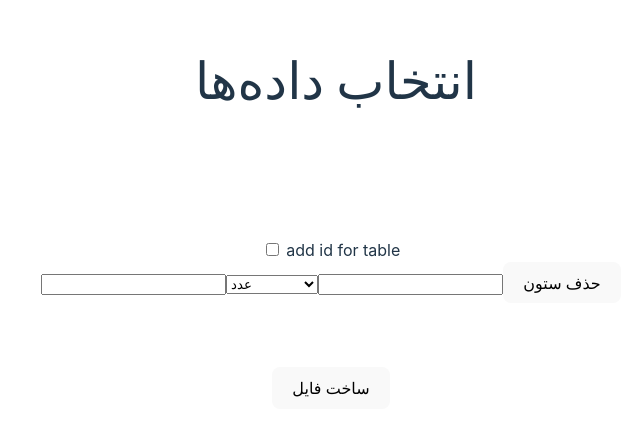
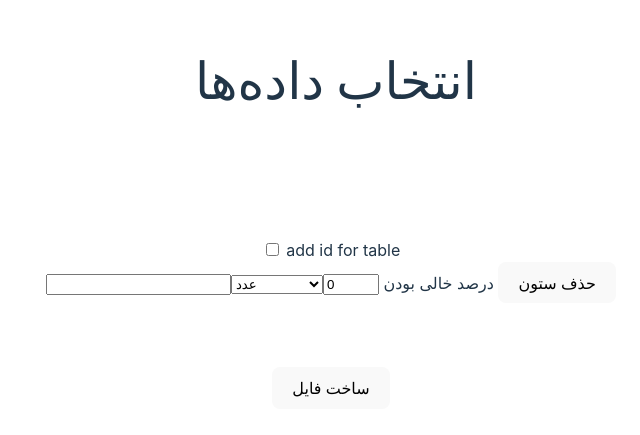
Before and after one commit to mohsen12999/mock-data-generator, a Vue app: page / in a window 1280 px wide. Shown: the part 171-606 px from the top of the page, without its empty margins (304-944 px from the left). Built offline with nearby package versions, Linux system fonts and the light colour scheme.

Commit message:
add email option and save function

```diff
--- a/src/components/DataCard.vue
+++ b/src/components/DataCard.vue
@@ -4,6 +4,17 @@ import { ref } from "vue";
 defineProps<{ msg: string }>();
 
 // const count = ref(0)
+const downloadfile = () => {
+  console.log("downloadfile");
+
+  // const link = document.createElement("a");
+  // const content = document.querySelector("textarea").value;
+  // const file = new Blob([content], { type: 'text/plain' });
+  // link.href = URL.createObjectURL(file);
+  // link.download = "sample.txt";
+  // link.click();
+  // URL.revokeObjectURL(link.href);
+}
 </script>
 
 <template>
@@ -26,22 +37,27 @@ defineProps<{ msg: string }>();
         <option value="number">عدد</option>
         <option value="first_name">نام</option>
         <option value="last_name">نام خانوادگی</option>
+        <option value="email">ایمیل</option>
         <option value="city">شهر</option>
         <option value="country">کشور</option>
       </select>
-      <input type="text" name="" id="" />
+      <input type="number" class="empty_percentage" name="" id="" value="0" />
+      درصد خالی بودن
       <button type="button">حذف ستون</button>
     </div>
 
   </div>
 
   <div class="card">
-    <button type="button">ساخت فایل</button>
+    <button type="button" @click="downloadfile()">ساخت فایل</button>
   </div>
 </template>
 
 <style scoped>
-.card > * {
+.card>* {
   margin-right: 10px;
 }
+.empty_percentage{
+  width: 3rem;
+}
 </style>
```
